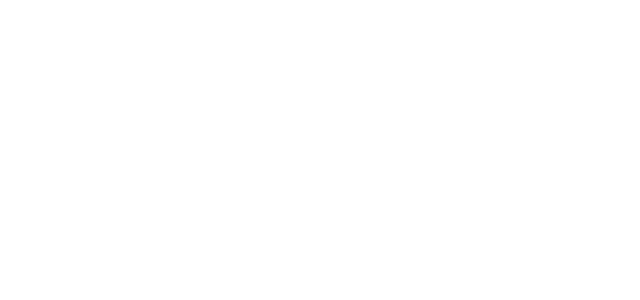
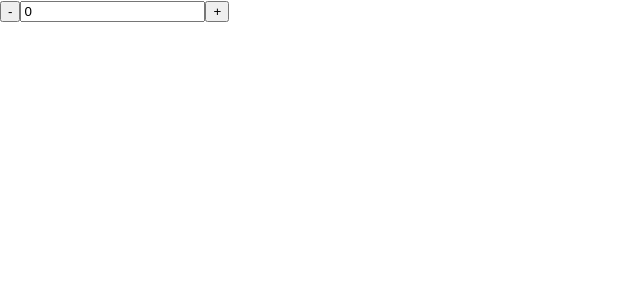
Before and after one commit to Alice-Rez/redux-login, a React (Create React App) app: page / in a window 1280 px wide. Shown: the top 300 px of the page, without its empty margins (0-640 px from the left). Built offline with nearby package versions, Linux system fonts and the light colour scheme.

Commit message:
task fulfilled

```diff
--- a/src/App.js
+++ b/src/App.js
@@ -1,7 +1,13 @@
 import "./App.css";
+import Counter from "./components/Counter.jsx";
 
 function App() {
-  return <div></div>;
+  return (
+    <div>
+      {" "}
+      <Counter />
+    </div>
+  );
 }
 
 export default App;
--- a/src/Redux/actions.js
+++ b/src/Redux/actions.js
@@ -1,16 +1,8 @@
-export const ICR = "ICR";
-export const DCR = "DCR";
+export const CHANGE = "CHANGE";
 
-export function increment() {
+export default function changeCounter(value) {
   return {
-    type: ICR,
-    payload: 1,
+    type: CHANGE,
+    payload: value,
   };
 }
-
-export function decrement() {
-  return {
-    type: DCR,
-    payload: -1,
-  };
-}
--- a/src/Redux/reducer.js
+++ b/src/Redux/reducer.js
@@ -4,9 +4,7 @@
 
 const counterReducer = (state = initialState, action) => {
   switch (action.type) {
-    case "ICR":
-      return { ...state, counter: state.counter + action.payload };
-    case "DCR":
+    case "CHANGE":
       return { ...state, counter: state.counter + action.payload };
     default:
       return state;
--- /dev/null
+++ b/src/components/Counter.jsx
@@ -0,0 +1,16 @@
+import React from "react";
+import { useDispatch, useSelector } from "react-redux";
+import changeCounter from "../Redux/actions.js";
+
+export default function Counter() {
+  const counter = useSelector((state) => state.counter);
+  const dispatch = useDispatch();
+
+  return (
+    <div>
+      <button onClick={() => dispatch(changeCounter(-1))}> - </button>
+      <input type="text" value={counter} />
+      <button onClick={() => dispatch(changeCounter(1))}> + </button>
+    </div>
+  );
+}
--- a/src/index.js
+++ b/src/index.js
@@ -2,5 +2,12 @@
 import ReactDOM from "react-dom";
 import "./index.css";
 import App from "./App";
+import { Provider } from "react-redux";
+import myStore from "./Redux/store.js";
 
-ReactDOM.render(<App />, document.getElementById("root"));
+ReactDOM.render(
+  <Provider store={myStore}>
+    <App />
+  </Provider>,
+  document.getElementById("root")
+);
```
